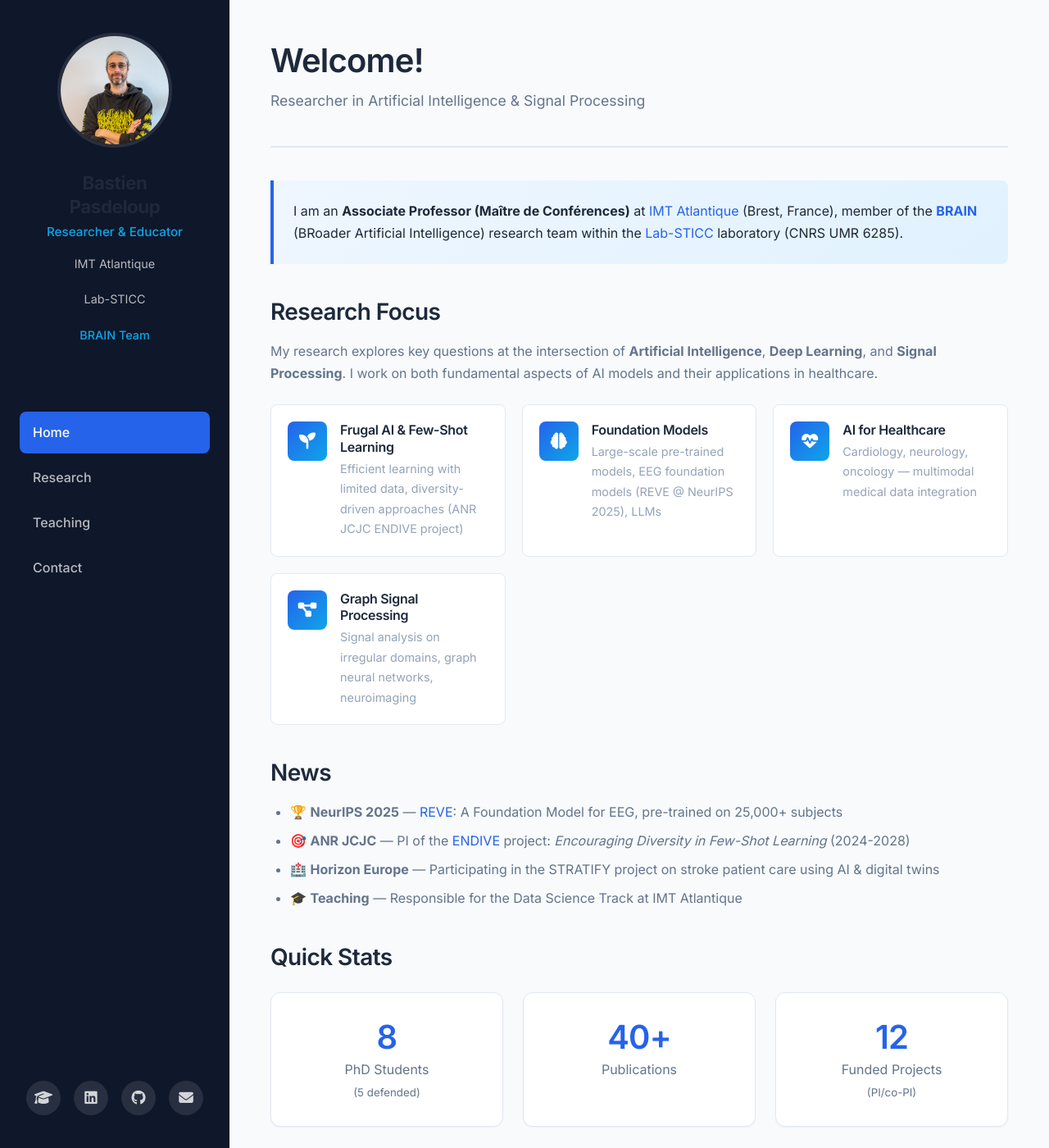
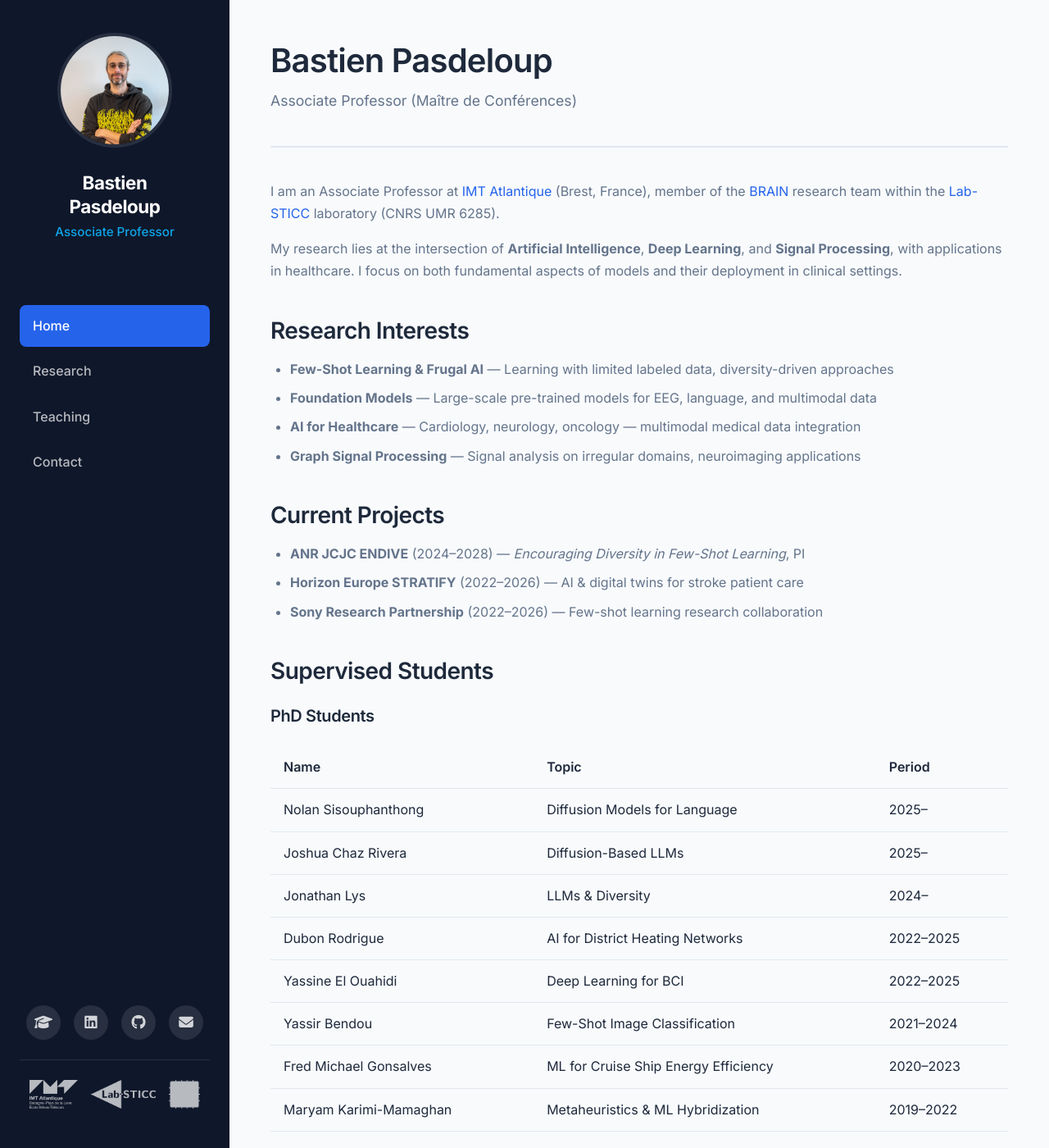
Before and after one commit to BastienPasdeloup/BastienPasdeloup.github.io, a Jekyll site: the page built from index.md, in a window 1280 px wide and 1400 px high. Shown: the whole window at 82% size. Built offline with Jekyll 4.4.1, drawn with Linux system fonts in a browser that asks for light colours; some of the changed text lies outside the part shown.

Commit message:
Fix: white name, Associate Professor title, logo affiliations

```diff
--- a/_layouts/default.html
+++ b/_layouts/default.html
@@ -19,16 +19,7 @@
         <div class="profile">
           <img src="{{ '/assets/img/profile.jpg' | relative_url }}" alt="Bastien Pasdeloup" class="profile-photo" onerror="this.src='https://ui-avatars.com/api/?name=BP&size=150&background=3b82f6&color=fff&bold=true&font-size=0.4'">
           <h1 class="name">Bastien<br>Pasdeloup</h1>
-          <p class="title">Researcher & Educator</p>
-          <p class="institution">
-            <a href="https://www.imt-atlantique.fr/" target="_blank">IMT Atlantique</a>
-          </p>
-          <p class="lab">
-            <a href="https://labsticc.fr/" target="_blank">Lab-STICC</a>
-          </p>
-          <p class="team">
-            <a href="https://www.imt-atlantique.fr/fr/recherche-innovation/equipe/brain" target="_blank">BRAIN Team</a>
-          </p>
+          <p class="title">Associate Professor</p>
         </div>
 
         <nav class="nav">
@@ -53,6 +44,18 @@
             <i class="fas fa-envelope"></i>
           </a>
         </div>
+
+        <div class="affiliation-logos">
+          <a href="https://www.imt-atlantique.fr/" target="_blank" title="IMT Atlantique">
+            <img src="{{ '/assets/img/imt.png' | relative_url }}" alt="IMT Atlantique">
+          </a>
+          <a href="https://labsticc.fr/" target="_blank" title="Lab-STICC">
+            <img src="{{ '/assets/img/labsticc.png' | relative_url }}" alt="Lab-STICC">
+          </a>
+          <a href="https://www.imt-atlantique.fr/fr/recherche-innovation/equipe/brain" target="_blank" title="BRAIN Team">
+            <img src="{{ '/assets/img/brain.png' | relative_url }}" alt="BRAIN Team">
+          </a>
+        </div>
       </div>
     </aside>
 
--- a/assets/css/style.css
+++ b/assets/css/style.css
@@ -95,6 +95,7 @@ body {
   font-weight: 700;
   margin-bottom: 0.25rem;
   letter-spacing: -0.02em;
+  color: #ffffff;
 }
 
 .title {
@@ -102,6 +103,34 @@ body {
   color: var(--color-accent);
   font-weight: 500;
   margin-bottom: 0.75rem;
+}
+
+/* ===== Affiliation Logos ===== */
+.affiliation-logos {
+  display: flex;
+  justify-content: center;
+  align-items: center;
+  gap: 1rem;
+  margin-top: 1.5rem;
+  padding-top: 1.5rem;
+  border-top: 1px solid rgba(255, 255, 255, 0.1);
+}
+
+.affiliation-logos a {
+  display: block;
+  opacity: 0.7;
+  transition: var(--transition);
+}
+
+.affiliation-logos a:hover {
+  opacity: 1;
+  transform: scale(1.05);
+}
+
+.affiliation-logos img {
+  height: 35px;
+  width: auto;
+  filter: brightness(0) invert(1);
 }
 
 .institution a,
--- a/index.md
+++ b/index.md
@@ -4,91 +4,82 @@ title: Home
 ---
 
 <div class="page-header">
-  <h1>Welcome!</h1>
-  <p class="subtitle">Researcher in Artificial Intelligence & Signal Processing</p>
+  <h1>Bastien Pasdeloup</h1>
+  <p class="subtitle">Associate Professor (Maître de Conférences)</p>
 </div>
 
-<div class="highlight-box">
-  <p>I am an <strong>Associate Professor (Maître de Conférences)</strong> at <a href="https://www.imt-atlantique.fr/" target="_blank">IMT Atlantique</a> (Brest, France), member of the <a href="https://www.imt-atlantique.fr/fr/recherche-innovation/equipe/brain" target="_blank"><strong>BRAIN</strong></a> (BRoader Artificial Intelligence) research team within the <a href="https://labsticc.fr/" target="_blank">Lab-STICC</a> laboratory (CNRS UMR 6285).</p>
-</div>
+I am an Associate Professor at [IMT Atlantique](https://www.imt-atlantique.fr/) (Brest, France), member of the [BRAIN](https://www.imt-atlantique.fr/fr/recherche-innovation/equipe/brain) research team within the [Lab-STICC](https://labsticc.fr/) laboratory (CNRS UMR 6285).
 
-## Research Focus
+My research lies at the intersection of **Artificial Intelligence**, **Deep Learning**, and **Signal Processing**, with applications in healthcare. I focus on both fundamental aspects of models and their deployment in clinical settings.
 
-My research explores key questions at the intersection of **Artificial Intelligence**, **Deep Learning**, and **Signal Processing**. I work on both fundamental aspects of AI models and their applications in healthcare.
+## Research Interests
 
-<div class="interests-grid">
-  <div class="interest-item">
-    <div class="interest-icon">
-      <i class="fas fa-seedling"></i>
-    </div>
-    <div class="interest-content">
-      <h3>Frugal AI & Few-Shot Learning</h3>
-      <p>Efficient learning with limited data, diversity-driven approaches (ANR JCJC ENDIVE project)</p>
-    </div>
-  </div>
+- **Few-Shot Learning & Frugal AI** — Learning with limited labeled data, diversity-driven approaches
+- **Foundation Models** — Large-scale pre-trained models for EEG, language, and multimodal data
+- **AI for Healthcare** — Cardiology, neurology, oncology — multimodal medical data integration
+- **Graph Signal Processing** — Signal analysis on irregular domains, neuroimaging applications
 
-  <div class="interest-item">
-    <div class="interest-icon">
-      <i class="fas fa-brain"></i>
-    </div>
-    <div class="interest-content">
-      <h3>Foundation Models</h3>
-      <p>Large-scale pre-trained models, EEG foundation models (REVE @ NeurIPS 2025), LLMs</p>
-    </div>
-  </div>
+## Current Projects
 
-  <div class="interest-item">
-    <div class="interest-icon">
-      <i class="fas fa-heartbeat"></i>
-    </div>
-    <div class="interest-content">
-      <h3>AI for Healthcare</h3>
-      <p>Cardiology, neurology, oncology — multimodal medical data integration</p>
-    </div>
-  </div>
+- **ANR JCJC ENDIVE** (2024–2028) — *Encouraging Diversity in Few-Shot Learning*, PI
+- **Horizon Europe STRATIFY** (2022–2026) — AI & digital twins for stroke patient care
+- **Sony Research Partnership** (2022–2026) — Few-shot learning research collaboration
 
-  <div class="interest-item">
-    <div class="interest-icon">
-      <i class="fas fa-project-diagram"></i>
-    </div>
-    <div class="interest-content">
-      <h3>Graph Signal Processing</h3>
-      <p>Signal analysis on irregular domains, graph neural networks, neuroimaging</p>
-    </div>
-  </div>
-</div>
+## Supervised Students
 
-## News
+### PhD Students
 
-- 🏆 **NeurIPS 2025** — [REVE](https://github.com/brain-bzh/REVE): A Foundation Model for EEG, pre-trained on 25,000+ subjects
-- 🎯 **ANR JCJC** — PI of the [ENDIVE](https://anr.fr/Projet-ANR-23-CE23-0030) project: *Encouraging Diversity in Few-Shot Learning* (2024-2028)
-- 🏥 **Horizon Europe** — Participating in the STRATIFY project on stroke patient care using AI & digital twins
-- 🎓 **Teaching** — Responsible for the Data Science Track at IMT Atlantique
+| Name | Topic | Period |
+|------|-------|--------|
+| Nolan Sisouphanthong | Diffusion Models for Language | 2025– |
+| Joshua Chaz Rivera | Diffusion-Based LLMs | 2025– |
+| Jonathan Lys | LLMs & Diversity | 2024– |
+| Dubon Rodrigue | AI for District Heating Networks | 2022–2025 |
+| Yassine El Ouahidi | Deep Learning for BCI | 2022–2025 |
+| Yassir Bendou | Few-Shot Image Classification | 2021–2024 |
+| Fred Michael Gonsalves | ML for Cruise Ship Energy Efficiency | 2020–2023 |
+| Maryam Karimi-Mamaghan | Metaheuristics & ML Hybridization | 2019–2022 |
 
-## Quick Stats
+### Medical Doctorates
 
-<div class="card-grid">
-  <div class="card" style="text-align: center;">
-    <h3 style="font-size: 2.5rem; color: var(--color-primary); margin: 0;">8</h3>
-    <p style="margin: 0;">PhD Students<br><small>(5 defended)</small></p>
-  </div>
-  <div class="card" style="text-align: center;">
-    <h3 style="font-size: 2.5rem; color: var(--color-primary); margin: 0;">40+</h3>
-    <p style="margin: 0;">Publications</p>
-  </div>
-  <div class="card" style="text-align: center;">
-    <h3 style="font-size: 2.5rem; color: var(--color-primary); margin: 0;">12</h3>
-    <p style="margin: 0;">Funded Projects<br><small>(PI/co-PI)</small></p>
-  </div>
-</div>
+| Name | Topic | Year |
+|------|-------|------|
+| Yahia Bellouche | CTEPH Prediction & Coronary Analysis | 2026 |
+| Amine El Ouahidi | TAVI Pacemaker Implantation Prediction | 2023 |
+| Victor Quéré | Stroke Mortality Prediction | 2021 |
 
-## Technical Skills
+### Post-Doctoral Researchers
 
-<div class="tech-stack">
-  <span class="tech-badge"><i class="fab fa-python"></i> Python</span>
-  <span class="tech-badge"><i class="fas fa-fire"></i> PyTorch</span>
-  <span class="tech-badge"><i class="fas fa-book"></i> Jupyter</span>
-  <span class="tech-badge"><i class="fas fa-chart-line"></i> NumPy/SciPy</span>
-  <span class="tech-badge"><i class="fab fa-git-alt"></i> Git</span>
-  <span class="tech-badge"><i class="fas fa-file-alt"></i> LaTeX</span>
-</div>
+| Name | Topic | Period |
+|------|-------|--------|
+| Mohamed Amine Sadikine | Stroke Risk Prediction | 2025–2027 |
+| Hafsa El Hafyani | Few-Shot Learning | 2022–2023 |
+| Benham Vahdani | RF Component Design with AI | 2020 |
+| Mounia Hamidouche | Graph-Based Classification | 2020 |
+
+### Research Engineers
+
+| Name | Period |
+|------|--------|
+| Manon Renault | 2023–2025 |
+| Mervyn Guillou | 2021–2023 |
+
+### Master Interns (≥4 months)
+
+Anatole Lehé (2023–24), Nathan Darjana (2022), Amine El Ouahidi (2022), Victor Quéré (2020), Matis Feller (2020), Ali Dadras (2018), and 17 additional short-term interns (2015–2024).
+
+## Selected Publications
+
+- **[NeurIPS 2025]** Y. El Ouahidi et al., *REVE: A Foundation Model for EEG*
+- **[TMLR 2024]** Y. Bendou et al., *EASY: State-of-the-Art Few-Shot Classification*
+- **[EJOR 2023]** M. Karimi-Mamaghan et al., *Q-Learning in Iterated Greedy for Scheduling*
+- **[IEEE TNSRE 2024]** Y. El Ouahidi et al., *Deep Learning Baseline for BCI Motor Imagery*
+- **[Scientific Reports 2024]** A. El Ouahidi et al., *ML for Pacemaker Prediction After TAVI*
+
+→ [Full publication list](/research) • [Google Scholar](https://scholar.google.com/citations?user=dKOgoG4AAAAJ)
+
+## Contact
+
+📧 bastien.pasdeloup@imt-atlantique.fr
+📞 +33 2 29 00 15 65
+📍 IMT Atlantique, Technopôle Brest-Iroise, 29238 Brest, France
```
Also changed, not shown: assets/img/brain.png (added), assets/img/imt.png (added), assets/img/labsticc.png (added).
